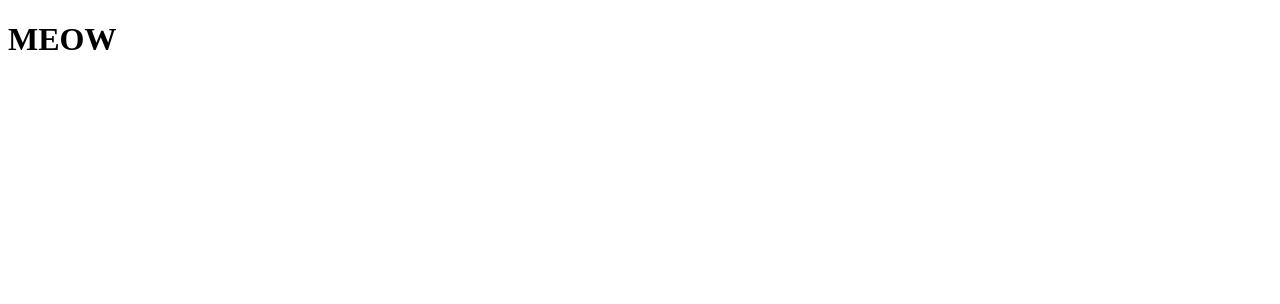
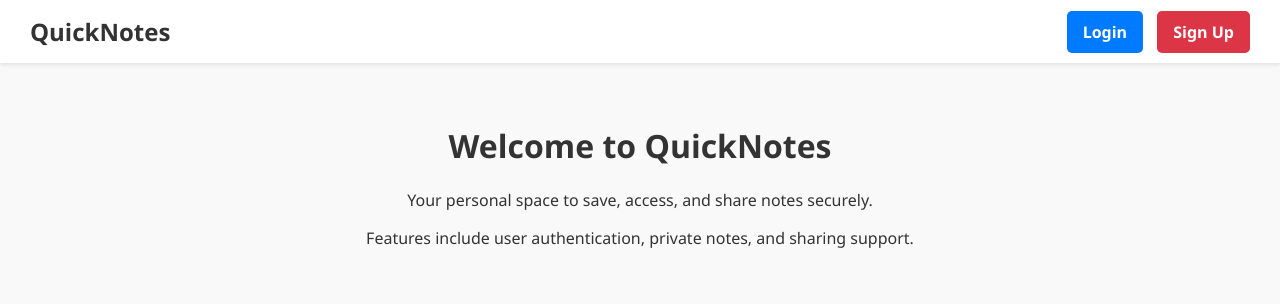
Before and after one commit to Priyanshux1605/quicknotes-django, a Django app: page / in a window 1280 px wide. Before the commit the part shown is almost empty. Shown: the top 304 px of the page. Run offline with Django 5.2, Linux system fonts and the light colour scheme.

Commit message:
static files and templates

```diff
--- a/quicknotes/quicknotes/settings.py
+++ b/quicknotes/quicknotes/settings.py
@@ -9,7 +9,7 @@ https://docs.djangoproject.com/en/5.2/topics/settings/
 For the full list of settings and their values, see
 https://docs.djangoproject.com/en/5.2/ref/settings/
 """
-
+import os
 from pathlib import Path
 
 # Build paths inside the project like this: BASE_DIR / 'subdir'.
@@ -116,6 +116,8 @@ USE_TZ = True
 # https://docs.djangoproject.com/en/5.2/howto/static-files/
 
 STATIC_URL = 'static/'
+STATICFILES_DIRS = [os.path.join(BASE_DIR,'static')]
+
 
 # Default primary key field type
 # https://docs.djangoproject.com/en/5.2/ref/settings/#default-auto-field
--- /dev/null
+++ b/quicknotes/static/style.css
@@ -0,0 +1,51 @@
+body {
+    font-family: 'Segoe UI', sans-serif;
+    margin: 0;
+    padding: 0;
+    background-color: #f9f9f9;
+    color: #333;
+}
+
+.navbar {
+    background-color: #fff;
+    padding: 15px 30px;
+    display: flex;
+    justify-content: space-between;
+    align-items: center;
+    box-shadow: 0 2px 4px rgba(0,0,0,0.1);
+}
+
+.nav-left {
+    font-size: 24px;
+    font-weight: bold;
+}
+
+.nav-right a {
+    margin-left: 10px;
+    padding: 10px 16px;
+    text-decoration: none;
+    border-radius: 5px;
+    font-weight: bold;
+    color: white;
+}
+
+.btn-blue {
+    background-color: #007bff;
+}
+
+.btn-red {
+    background-color: #dc3545;
+}
+
+.btn-blue:hover {
+    background-color: #0056b3;
+}
+
+.btn-red:hover {
+    background-color: #a71d2a;
+}
+
+.content {
+    padding: 40px 30px;
+    text-align: center;
+}
--- /dev/null
+++ b/quicknotes/templates/base.html
@@ -0,0 +1,24 @@
+{% load static %}
+<!DOCTYPE html>
+<html lang="en">
+<head>
+    <meta charset="UTF-8">
+    <title>{% block title %}QuickNotes{% endblock %}</title>
+    <link rel="stylesheet" href="{% static 'style.css' %}">
+</head>
+<body>
+
+    <nav class="navbar">
+        <div class="nav-left">QuickNotes</div>
+        <div class="nav-right">
+            <a href="/user/login/" class="btn btn-blue">Login</a>
+            <a href="/user/signup/" class="btn btn-red">Sign Up</a>
+        </div>
+    </nav>
+
+    <div class="content">
+        {% block content %}{% endblock %}
+    </div>
+
+</body>
+</html>
--- a/quicknotes/templates/index.html
+++ b/quicknotes/templates/index.html
@@ -1,11 +1,9 @@
-<!DOCTYPE html>
-<html lang="en">
-<head>
-    <meta charset="UTF-8">
-    <meta name="viewport" content="width=device-width, initial-scale=1.0">
-    <title>Document</title>
-</head>
-<body>
-    <h1>MEOW</h1>
-</body>
-</html>
+{% extends 'base.html' %}
+
+{% block title %}Home - QuickNotes{% endblock %}
+
+{% block content %}
+    <h1>Welcome to QuickNotes</h1>
+    <p>Your personal space to save, access, and share notes securely.</p>
+    <p>Features include user authentication, private notes, and sharing support.</p>
+{% endblock %}
```
Also changed, not shown: README.md.
